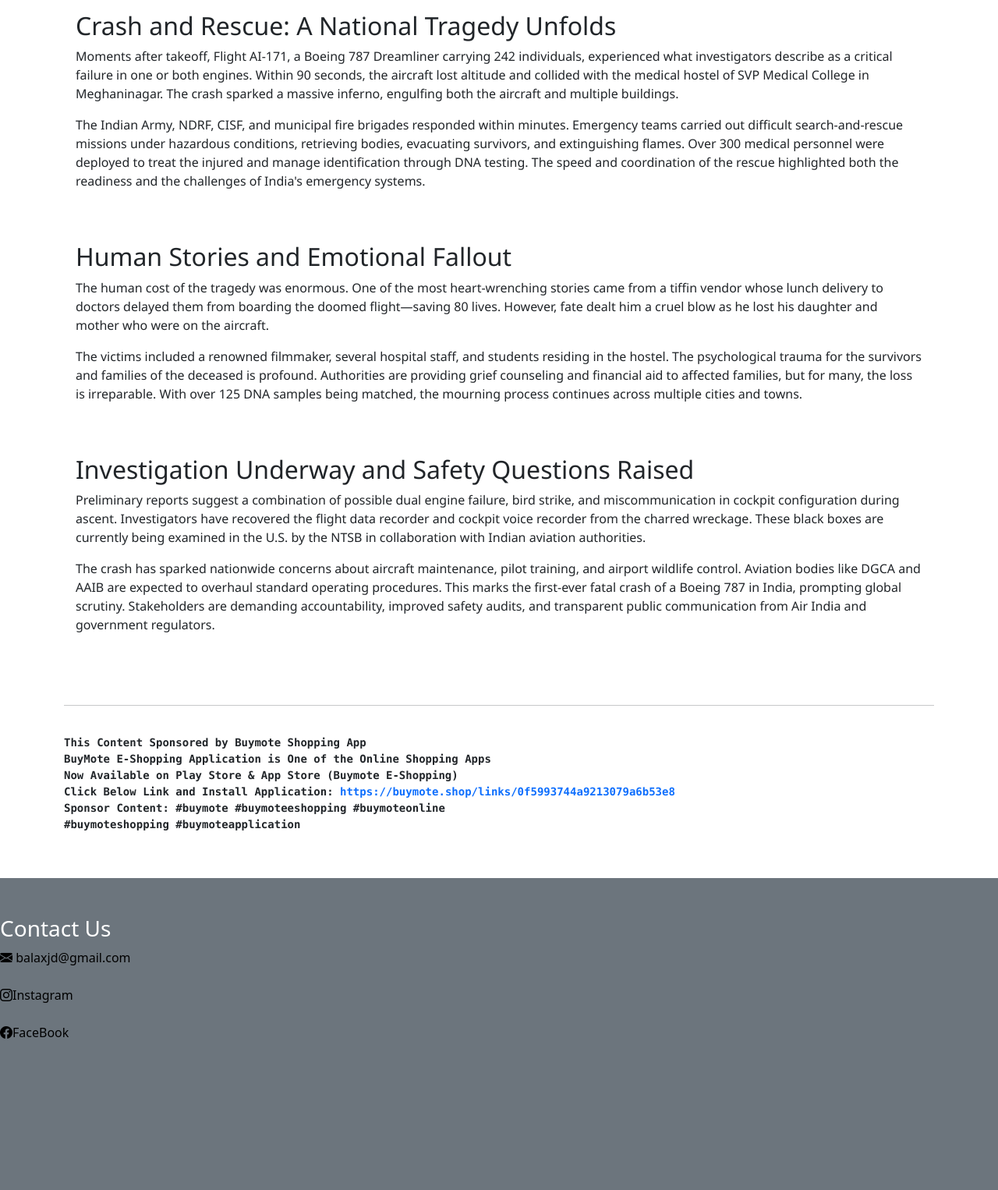
After one commit to BALAxJD/blog-page, a Django app: a page that uses myblog/templates/news9.html in a window 1280 px wide. The commit adds this page. Shown: the part 839-2365 px from the top of the page at 78% size. Run offline with Django 5.2, Linux system fonts and the light colour scheme.

Commit message:
next blg

```diff
--- a/blog/urls.py
+++ b/blog/urls.py
@@ -55,4 +55,5 @@ urlpatterns = [
     path("Chandrayaan-4 vs. Chandrayaan-3: How India’s Next Moon Mission Is going to More Complex, Bold, and Groundbreaking",views.news8,name='news8'),
     path("India’s Electric Vehicle Revolution in 2025",views.blog13,name='blog13'),
     path("Mental Health Crisis in Gen Z: Why Are Young Adults More Depressed Than Ever?",views.blog14,name='blog14'),
+    path("Tragic Ahmedabad Air India Crash Raises Urgent Questions on Flight Safety Protocols and Emergency Response in India in 2025",views.news9,name='news9'),
 ]
--- /dev/null
+++ b/myblog/templates/news9.html
@@ -0,0 +1,132 @@
+{% extends "index.html" %}{% load static %}
+<head>
+  <meta charset="UTF-8" />
+  <meta name="viewport" content="width=device-width, initial-scale=1.0" />
+  <title>
+    Tragic Ahmedabad Air India Crash Raises Urgent Questions on Flight Safety
+    Protocols and Emergency Response in India in 2025
+  </title>
+  <link
+    href="https://cdn.jsdelivr.net/npm/bootstrap@5.3.2/dist/css/bootstrap.min.css"
+    rel="stylesheet"
+    integrity="sha384-T3c6CoIi6uLrA9TneNEoa7RxnatzjcDSCmG1MXxSR1GAsXEV/Dwwykc2MPK8M2HN"
+    crossorigin="anonymous"
+  />
+  <script
+    src="https://cdn.jsdelivr.net/npm/bootstrap@5.3.2/dist/js/bootstrap.bundle.min.js"
+    integrity="sha384-C6RzsynM9kWDrMNeT87bh95OGNyZPhcTNXj1NW7RuBCsyN/o0jlpcV8Qyq46cDfL"
+    crossorigin="anonymous"
+  ></script>
+  <link
+    href="https://cdnjs.cloudflare.com/ajax/libs/bootstrap-icons/1.10.3/font/bootstrap-icons.min.css"
+    rel="stylesheet"
+  />
+</head>
+<body>
+  {% block content %}
+  <div id="space"></div>
+  <div class="container">
+    <div class="page-header">
+      <div>
+        <h1 class="text-primary">
+          Tragic Ahmedabad Air India Crash Raises Urgent Questions on Flight
+          Safety Protocols and Emergency Response in India in 2025
+        </h1>
+      </div>
+    </div>
+    <article>
+      <div class="entry-content">
+        <img
+          src="https://cdn.i-scmp.com/sites/default/files/d8/images/methode/2020/08/08/98e8cf34-d978-11ea-a9df-dfa023813e67_1320x770_215057.jpg"
+          alt="Ahmedabad Air India Crash 2025"
+          class="img-fluid"
+        />
+        <p>
+          On June 12, 2025, Air India Flight AI‑171 suffered a catastrophic
+          crash moments after takeoff from Ahmedabad, leading to the tragic loss
+          of over 240 lives and severe devastation on the ground. With only one
+          survivor, this incident has shaken not just aviation authorities but
+          the entire nation. Rescue agencies—ranging from the Indian Army and
+          CISF to NDRF and local fire departments—mounted an unprecedented
+          response, deploying specialized teams and medical infrastructure. The
+          remorseless spread of the flames over a medical college facility,
+          combined with harrowing stories of heroism and heartbreak, highlights
+          both the fragility and resilience in crisis.
+        </p>
+      </div>
+      <div class="entry-content">
+        <h2>Crash and Rescue: A National Tragedy Unfolds</h2>
+        <p>
+          Moments after takeoff, Flight AI-171, a Boeing 787 Dreamliner carrying
+          242 individuals, experienced what investigators describe as a critical
+          failure in one or both engines. Within 90 seconds, the aircraft lost
+          altitude and collided with the medical hostel of SVP Medical College
+          in Meghaninagar. The crash sparked a massive inferno, engulfing both
+          the aircraft and multiple buildings.
+        </p>
+        <p>
+          The Indian Army, NDRF, CISF, and municipal fire brigades responded
+          within minutes. Emergency teams carried out difficult
+          search-and-rescue missions under hazardous conditions, retrieving
+          bodies, evacuating survivors, and extinguishing flames. Over 300
+          medical personnel were deployed to treat the injured and manage
+          identification through DNA testing. The speed and coordination of the
+          rescue highlighted both the readiness and the challenges of India's
+          emergency systems.
+        </p>
+      </div>
+      <div class="entry-content">
+        <h2>Human Stories and Emotional Fallout</h2>
+        <p>
+          The human cost of the tragedy was enormous. One of the most
+          heart-wrenching stories came from a tiffin vendor whose lunch delivery
+          to doctors delayed them from boarding the doomed flight—saving 80
+          lives. However, fate dealt him a cruel blow as he lost his daughter
+          and mother who were on the aircraft.
+        </p>
+        <p>
+          The victims included a renowned filmmaker, several hospital staff, and
+          students residing in the hostel. The psychological trauma for the
+          survivors and families of the deceased is profound. Authorities are
+          providing grief counseling and financial aid to affected families, but
+          for many, the loss is irreparable. With over 125 DNA samples being
+          matched, the mourning process continues across multiple cities and
+          towns.
+        </p>
+      </div>
+      <div class="entry-content">
+        <h2>Investigation Underway and Safety Questions Raised</h2>
+        <p>
+          Preliminary reports suggest a combination of possible dual engine
+          failure, bird strike, and miscommunication in cockpit configuration
+          during ascent. Investigators have recovered the flight data recorder
+          and cockpit voice recorder from the charred wreckage. These black
+          boxes are currently being examined in the U.S. by the NTSB in
+          collaboration with Indian aviation authorities.
+        </p>
+        <p>
+          The crash has sparked nationwide concerns about aircraft maintenance,
+          pilot training, and airport wildlife control. Aviation bodies like
+          DGCA and AAIB are expected to overhaul standard operating procedures.
+          This marks the first-ever fatal crash of a Boeing 787 in India,
+          prompting global scrutiny. Stakeholders are demanding accountability,
+          improved safety audits, and transparent public communication from Air
+          India and government regulators.
+        </p>
+      </div>
+    </article>
+    <br />
+    <hr />
+    <pre>
+      <b>
+This Content Sponsored by Buymote Shopping App
+BuyMote E-Shopping Application is One of the Online Shopping Apps
+Now Available on Play Store & App Store (Buymote E-Shopping)
+Click Below Link and Install Application: <a href="https://buymote.shop/links/0f5993744a9213079a6b53e8">https://buymote.shop/links/0f5993744a9213079a6b53e8</a>
+Sponsor Content: #buymote #buymoteeshopping #buymoteonline
+#buymoteshopping #buymoteapplication
+      </b>
+    </pre>
+  </div>
+  {% endblock %}
+</body>
--- a/myblog/views.py
+++ b/myblog/views.py
@@ -102,3 +102,6 @@ def blog13(request):
 
 def blog14(request):
     return(render(request,"blog14.html"))
+
+def news9(request):
+    return(render(request,"news9.html"))
```
Also changed, not shown: myblog/templates/home.html (+13 -0 lines).
